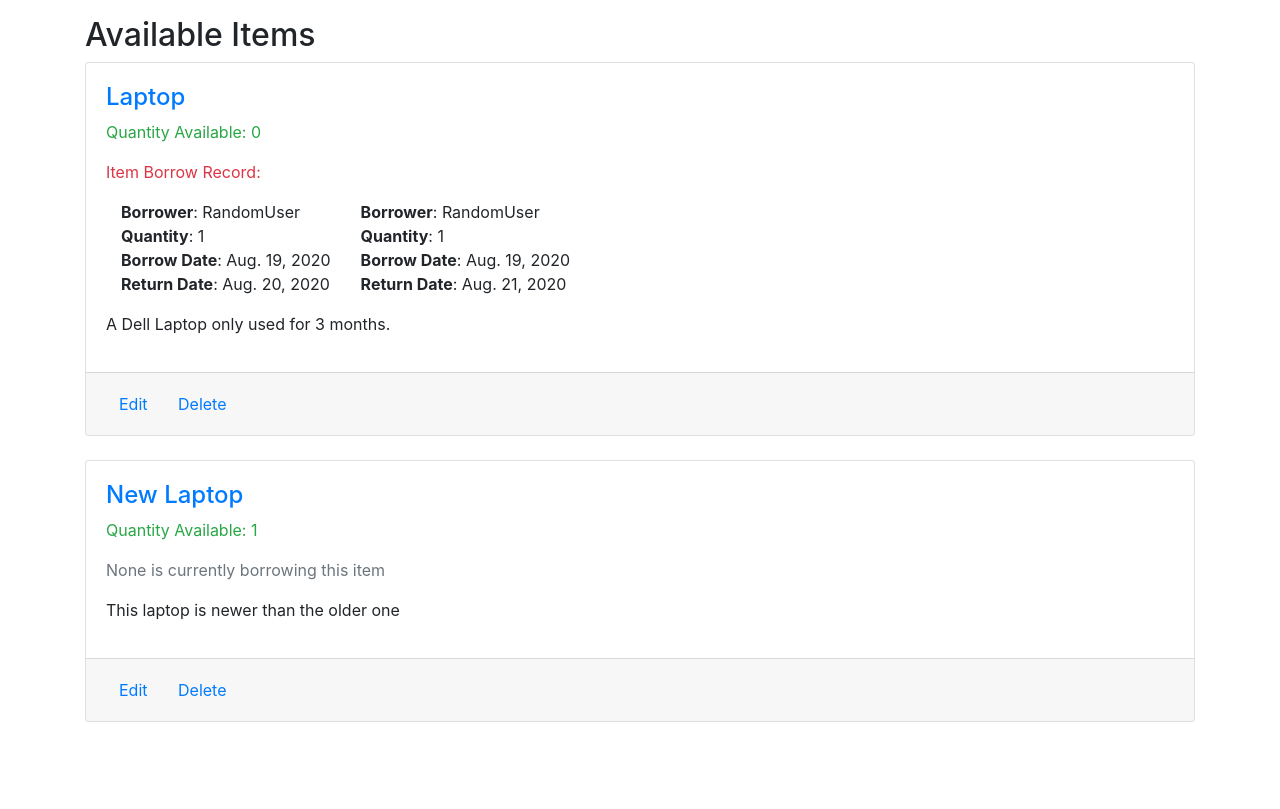
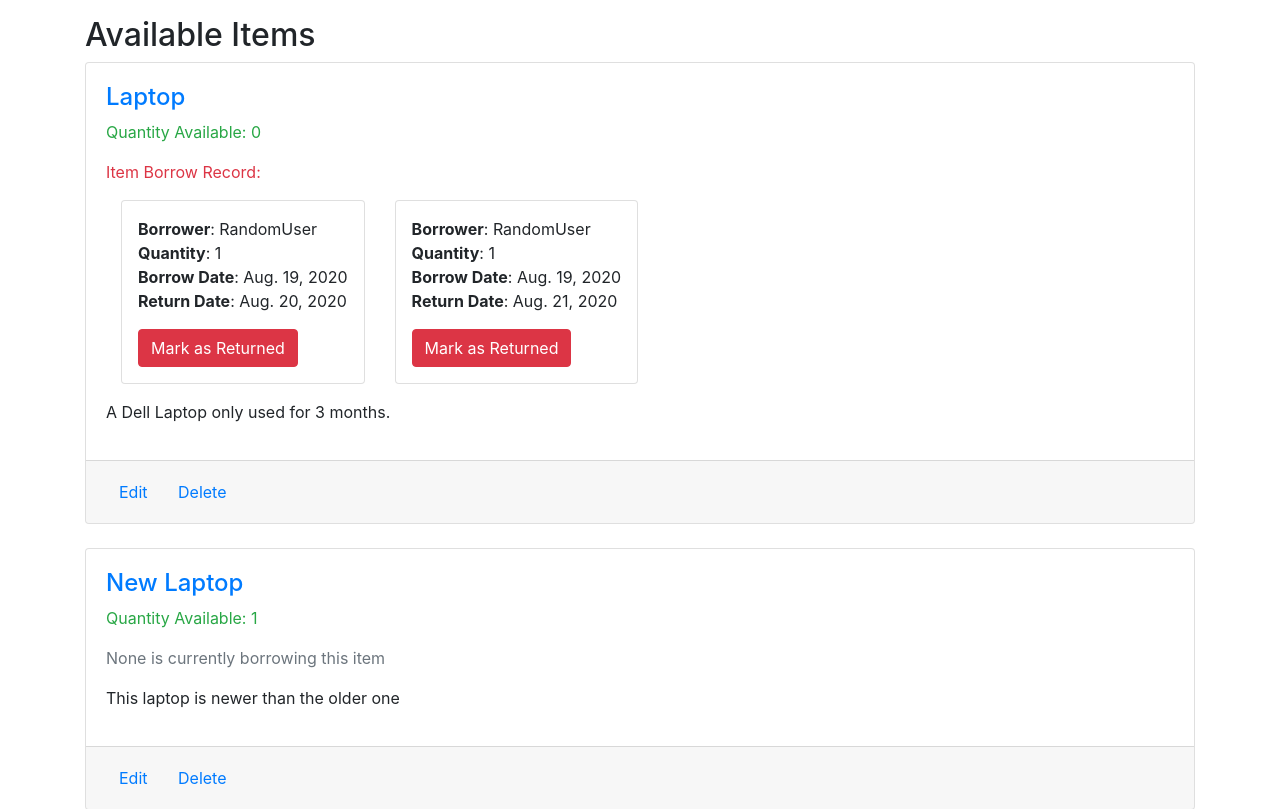
Before and after one commit to viriyadhika/logistics-website, a Django app: page /items/ in a window 1280 px wide. Shown: the part 56-865 px from the top of the page. Before the commit the page ends 778 px from the top, so only its background shows below. Run offline with Django 3.2, Linux system fonts and the light colour scheme; a user stored in the database is signed in; data comes from the database, SQL or seed files in the repository; both versions use the stored data as it was after the commit; some libraries are stand-ins or nearby versions.

Commit message:
make card within card for my items list

```diff
--- a/templates/item_list.html
+++ b/templates/item_list.html
@@ -20,11 +20,22 @@
                 <div class="container">
                     <div class="row">
                         {% for borrow in item_and_borrower.borrow %}
-                        <p class="col"><strong>Borrower</strong>: {{ borrow.borrower }}</br>
-                            <strong>Quantity</strong>: {{ borrow.quantity }} </br>
-                            <strong>Borrow Date</strong>: {{ borrow.borrow_date }} </br>
-                            <strong>Return Date</strong>: {{ borrow.return_date }}
-                        </p>
+                        <div class="col">
+                            <div class="card mb-3 p-3">
+                            <div class="row">
+                                <p class="col"><strong>Borrower</strong>: {{ borrow.borrower }}</br>
+                                    <strong>Quantity</strong>: {{ borrow.quantity }} </br>
+                                    <strong>Borrow Date</strong>: {{ borrow.borrow_date }} </br>
+                                    <strong>Return Date</strong>: {{ borrow.return_date }}
+                                </p>
+                            </div>
+                            <div class="row">
+                                <div class="col">
+                                    <a href="{% url 'item_return' borrow.pk %}" role="button" class="btn btn-danger">Mark as Returned</a>
+                                </div>
+                            </div>
+                            </div>
+                        </div>
                         {% endfor %}
                     </div>
                 </div>
@@ -35,7 +46,11 @@
             </div>
         </div>
         <div class="card-footer">
+            {% if item_and_borrower.borrow %}
+            <a id="dummy_update_button" href="" class="btn" role="button">Edit</a>
+            {% else %}
             <a href="{% url 'item_update' item_and_borrower.item.pk %}" class="btn" role="button">Edit</a>
+            {% endif %}
             <a href="{% url 'item_delete' item_and_borrower.item.pk %}" class="btn" role="button">Delete</a>
         </div>
     </div>
@@ -43,6 +58,13 @@
     {% empty %}
     <p>You don't have any available item. <a href="{% url 'item_new' %}">Add an item</a> to lend your unused items!</p>
     {% endfor %}
+
+    <script>
+        var dummy_update_button = document.getElementById('dummy_update_button')
+        dummy_update_button.addEventListener("click", function(){
+            alert("You can't update an item currently borrowed")
+        })
+    </script>
 
 
     <!-- <h2>Available Items</h2>
```
Also changed, not shown: db.sqlite3.
